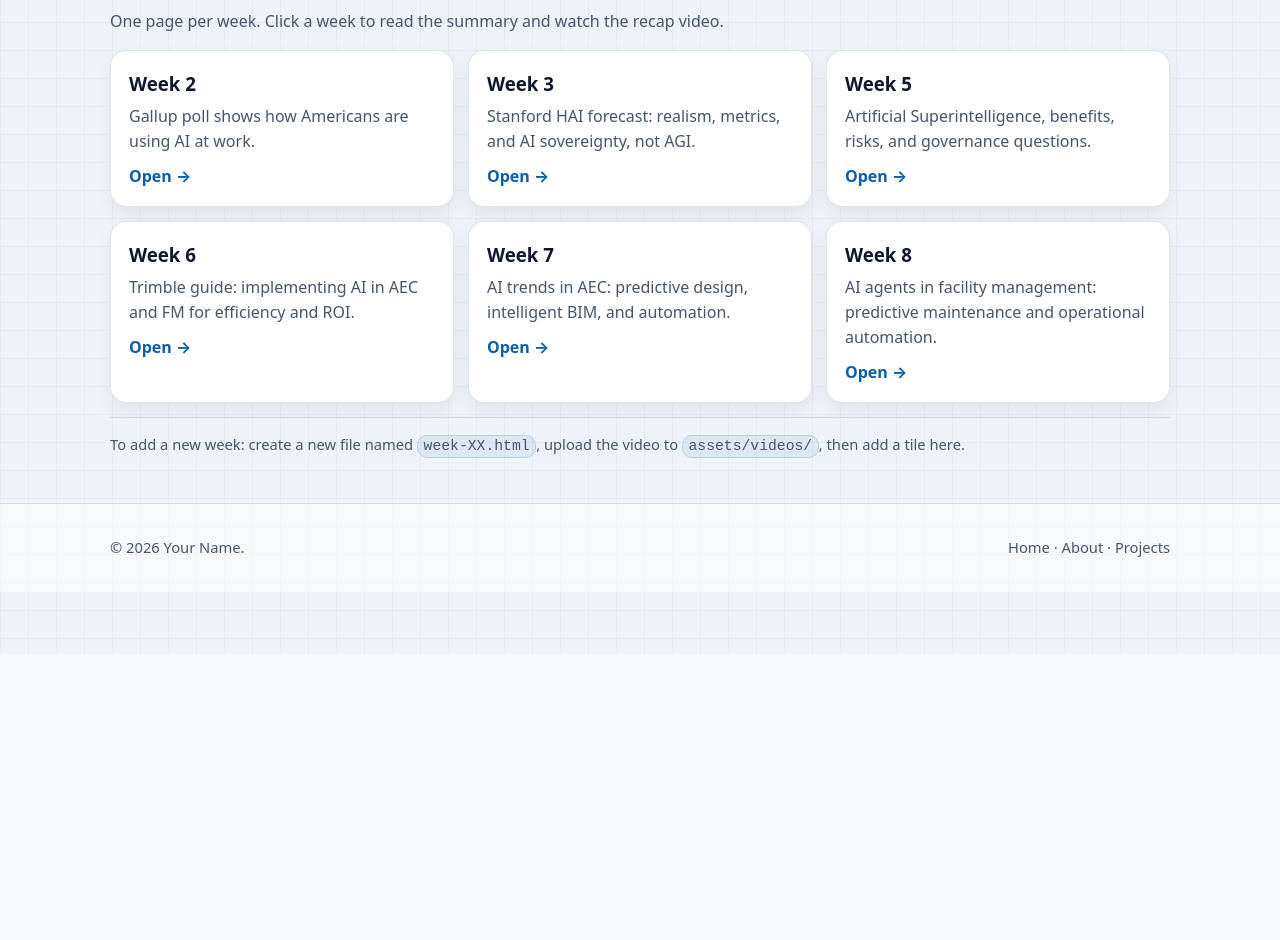
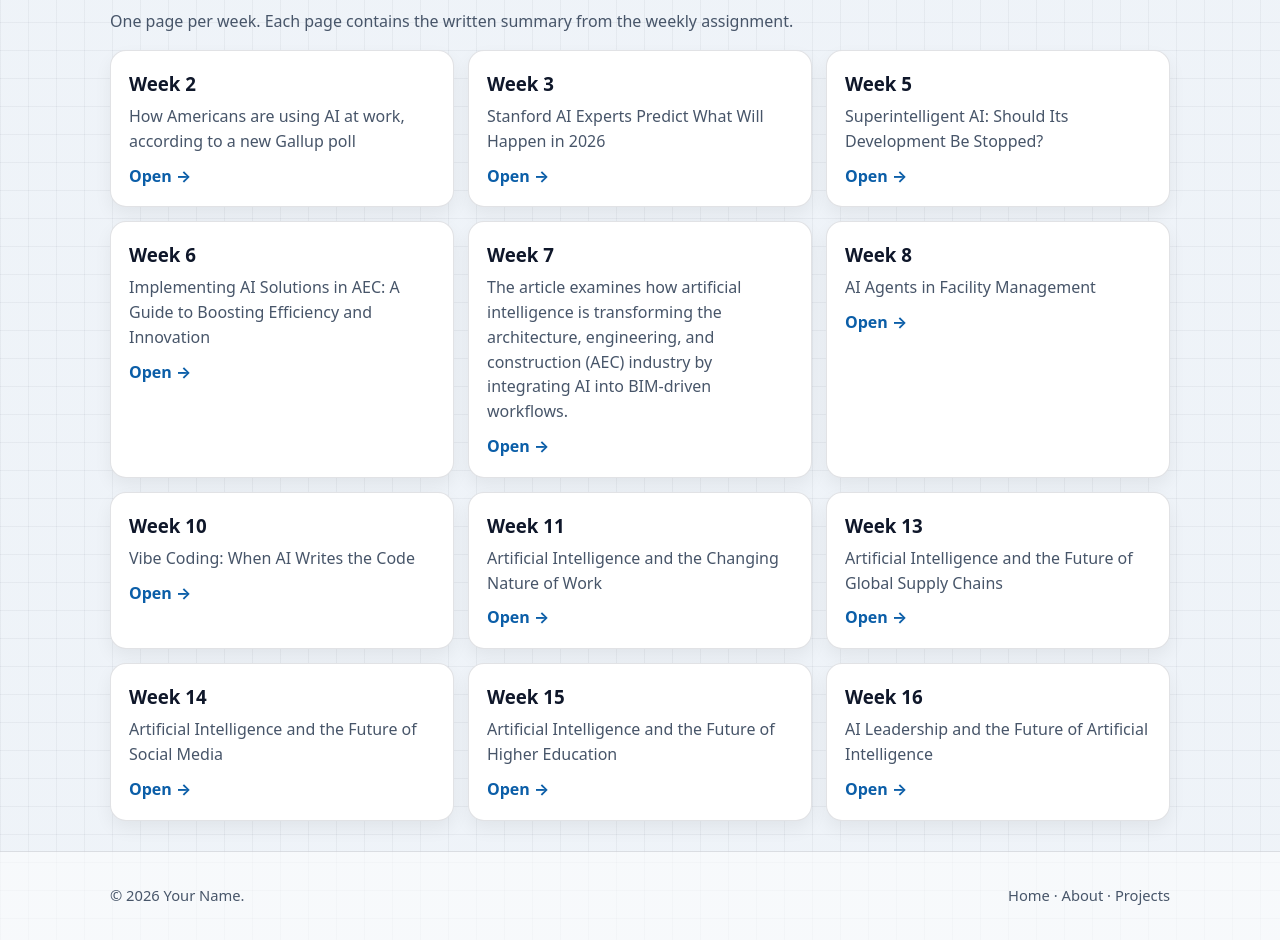
Before and after one commit to krsheffield85/Portfolio, a plain HTML site: page weekly-articles.html in a window 1280 px wide. Shown: the part 146-1086 px from the top of the page. Before the commit the page ends 800 px from the top, so only its background shows below. Drawn offline with Linux system fonts and the light colour scheme.

Commit message:
weekly-articles.html

```diff
--- a/weekly-articles.html
+++ b/weekly-articles.html
@@ -1,3 +1,4 @@
+
 <!doctype html>
 <html lang="en">
 <head>
@@ -25,51 +26,60 @@
     <div class="container">
       <div class="page-head">
         <h1>Weekly Article Summaries</h1>
-        <p class="muted">One page per week. Click a week to read the summary and watch the recap video.</p>
+        <p class="muted">One page per week. Each page contains the written summary from the weekly assignment.</p>
       </div>
 
       <div class="grid-3">
         <a class="tile" href="week-02.html">
           <h3>Week 2</h3>
-          <p>Gallup poll shows how Americans are using AI at work.</p>
+          <p>How Americans are using AI at work, according to a new Gallup poll</p>
           <span class="tile-link">Open →</span>
-        </a>
-
-        <a class="tile" href="week-03.html">
+        </a><a class="tile" href="week-03.html">
           <h3>Week 3</h3>
-          <p>Stanford HAI forecast: realism, metrics, and AI sovereignty, not AGI.</p>
+          <p>Stanford AI Experts Predict What Will Happen in 2026</p>
           <span class="tile-link">Open →</span>
-        </a>
-
-        <a class="tile" href="week-05.html">
+        </a><a class="tile" href="week-05.html">
           <h3>Week 5</h3>
-          <p>Artificial Superintelligence, benefits, risks, and governance questions.</p>
+          <p>Superintelligent AI: Should Its Development Be Stopped?</p>
           <span class="tile-link">Open →</span>
-        </a>
-
-        <a class="tile" href="week-06.html">
+        </a><a class="tile" href="week-06.html">
           <h3>Week 6</h3>
-          <p>Trimble guide: implementing AI in AEC and FM for efficiency and ROI.</p>
+          <p>Implementing AI Solutions in AEC:  A Guide to Boosting Efficiency and Innovation</p>
           <span class="tile-link">Open →</span>
-        </a>
-
-        <a class="tile" href="week-07.html">
+        </a><a class="tile" href="week-07.html">
           <h3>Week 7</h3>
-          <p>AI trends in AEC: predictive design, intelligent BIM, and automation.</p>
+          <p>The article examines how artificial intelligence is transforming the architecture, engineering, and construction (AEC) industry by integrating AI into BIM-driven workflows.</p>
           <span class="tile-link">Open →</span>
-        </a>
-
-        <a class="tile" href="week-08.html">
+        </a><a class="tile" href="week-08.html">
           <h3>Week 8</h3>
-          <p>AI agents in facility management: predictive maintenance and operational automation.</p>
+          <p>AI Agents in Facility Management</p>
+          <span class="tile-link">Open →</span>
+        </a><a class="tile" href="week-10.html">
+          <h3>Week 10</h3>
+          <p>Vibe Coding: When AI Writes the Code</p>
+          <span class="tile-link">Open →</span>
+        </a><a class="tile" href="week-11.html">
+          <h3>Week 11</h3>
+          <p>Artificial Intelligence and the Changing Nature of Work</p>
+          <span class="tile-link">Open →</span>
+        </a><a class="tile" href="week-13.html">
+          <h3>Week 13</h3>
+          <p>Artificial Intelligence and the Future of Global Supply Chains</p>
+          <span class="tile-link">Open →</span>
+        </a><a class="tile" href="week-14.html">
+          <h3>Week 14</h3>
+          <p>Artificial Intelligence and the Future of Social Media</p>
+          <span class="tile-link">Open →</span>
+        </a><a class="tile" href="week-15.html">
+          <h3>Week 15</h3>
+          <p>Artificial Intelligence and the Future of Higher Education</p>
+          <span class="tile-link">Open →</span>
+        </a><a class="tile" href="week-16.html">
+          <h3>Week 16</h3>
+          <p>AI Leadership and the Future of Artificial Intelligence</p>
           <span class="tile-link">Open →</span>
         </a>
       </div>
-
-      <div class="divider"></div>
-      <p class="small muted">
-        To add a new week: create a new file named <code>week-XX.html</code>, upload the video to <code>assets/videos/</code>, then add a tile here.
-      </p>
     </div>
   </main>
 
```
